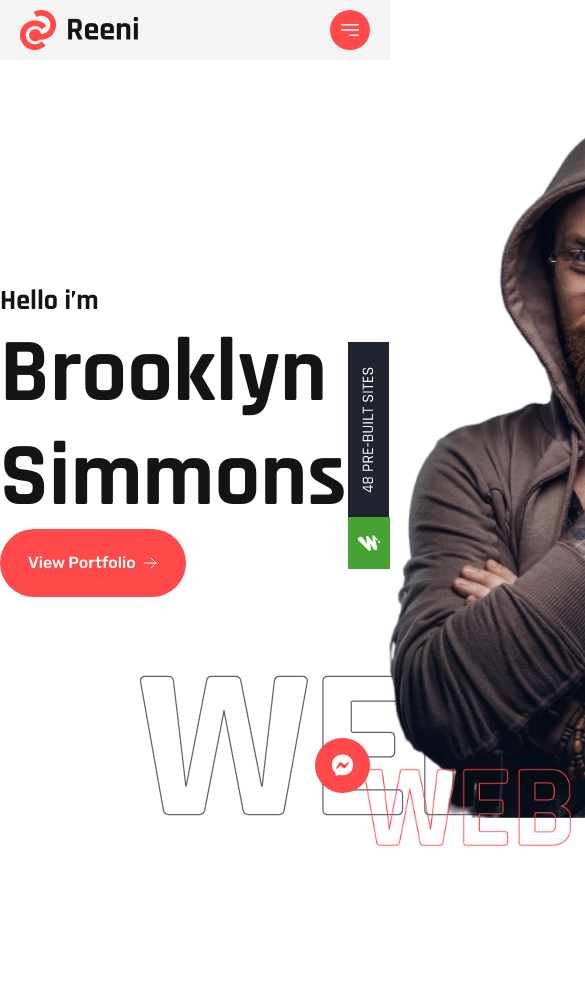
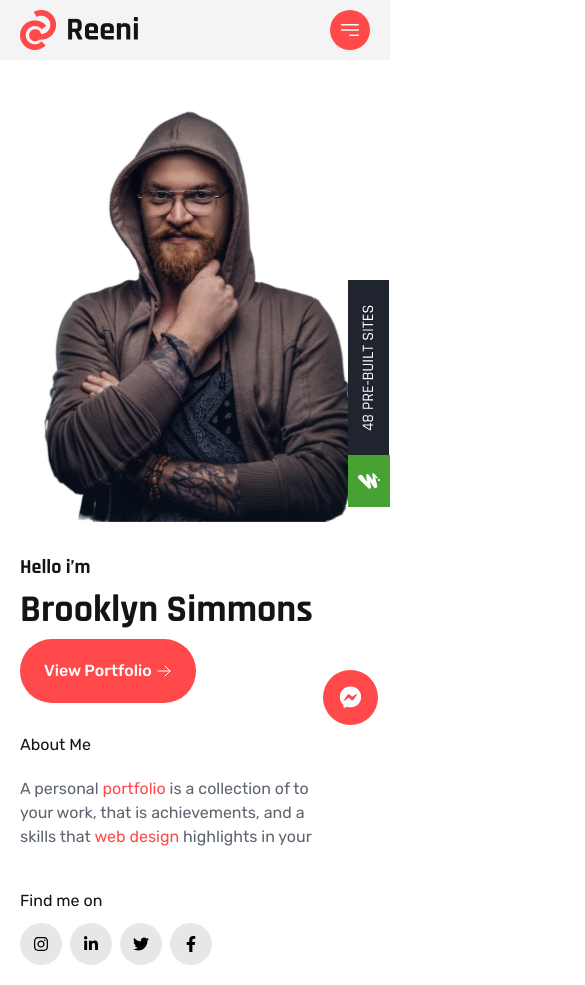
Before and after one commit to devrafsun10/renni, a React (Vite) app: page / in a window 390 px wide. Shown: the top 985 px of the page, 585 px wide, since content can reach past the window. Before the commit the page ends 927 px from the top, so only its background shows below. Built offline with nearby package versions, Linux system fonts and the light colour scheme.

Commit message:
banner responsive

```diff
--- a/src/App.jsx
+++ b/src/App.jsx
@@ -1,4 +1,5 @@
 import Banner from "./components/Banner/Banner"
+import Bannerresponsive from "./components/Banner/Bannerresponsive"
 import Navbar from "./components/Navbar/Navbar"
 
 function App() {
@@ -7,6 +8,7 @@ function App() {
     <>
     <Navbar />
     <Banner/>
+    <Bannerresponsive/>
     </>
   )
 }
--- a/src/components/Banner/Banner.jsx
+++ b/src/components/Banner/Banner.jsx
@@ -27,8 +27,8 @@ const Banner = () => {
   };
 
   return (
-    <div className="bg-[#FFFFFF] pt-0 pb-27.25 relative">
-      <div className=" container flex items-center justify-between ">
+    <div className="bg-[#FFFFFF] pt-0 pb-27.25 relative hidden md:block">
+      <div className="container md:flex items-center justify-between ">
         {/* left part */}
         <div>
           <h4 className="font-primary font-bold text-[28px] text-[#141414]">
@@ -44,11 +44,11 @@ const Banner = () => {
         </div>
         {/* center part */}
         <div className="relative">
-          <div className="absolute -bottom-14 -right-65.5 z-0 max-w-270">
+          <div className=" hidden md:block absolute -bottom-14 -right-65.5 z-0 max-w-270">
             <img className="max-w-270" src={webblack} alt="webblack" />
           </div>
 
-          <div className="absolute -bottom-15 left-4 z-20 max-w-225">
+          <div className=" hidden md:block md:absolute md:-bottom-15 md:left-4 z-20 max-w-225">
             <img className="max-w-full" src={webred} alt="webred" />
           </div>
 
@@ -101,7 +101,7 @@ const Banner = () => {
       {/* card */}
 
       {show ? (
-        <div className="w-100 bg-[#F4F4F4] absolute top-0 right-0">
+        <div className="w-100 bg-[#F4F4F4] absolute top-0 right-0 z-25">
           <div className=" flex items-center justify-between py-5.5 px-2 bg-[#EDEDED]">
             <img src={logo} alt="logo" />
             <img
--- /dev/null
+++ b/src/components/Banner/Bannerresponsive.jsx
@@ -0,0 +1,194 @@
+import React, { useState } from 'react'
+import banner from "../../assets/banner.svg";
+import sideimg from "../../assets/siteimg.svg";
+import massanger from "../../assets/massangericon.svg";
+import logo from "../../assets/logo.svg";
+import crossicon from "../../assets/crossicon.svg";
+import cardbanner from "../../assets/cardbanner.svg";
+import phn from "../../assets/phnicon.svg";
+import msg from "../../assets/msgicon.svg";
+import location from "../../assets/locationicon.svg";
+import { HiOutlineArrowRight } from "react-icons/hi2";
+import {
+  FaInstagram,
+  FaLinkedinIn,
+  FaTwitter,
+  FaFacebookF,
+} from "react-icons/fa";
+
+const Bannerresponsive = () => {
+    const [show, setShow] = useState(false);
+
+      const handleclick = () => {
+        setShow(!show);
+        console.log("ok cool");
+      };
+  return (
+    <div className='md:hidden p-5 relative'>
+        {/* cardPart */}
+        <div className=" absolute top-152.5 right-3 cursor-pointer">
+                <img onClick={handleclick} src={massanger} alt="#massanger" />
+              </div>
+
+              {show ? (
+                      <div className="w-90 bg-[#F4F4F4] absolute top-0 right-0 z-25">
+                        <div className=" flex items-center justify-between py-4 px-2 bg-[#EDEDED]">
+                          <img src={logo} alt="logo" />
+                          <img
+                            className=" cursor-pointer z-4"
+                            onClick={handleclick}
+                            src={crossicon}
+                            alt="crossicon"
+                          />
+                        </div>
+
+                        <div className=" cardcontainer py-7.5">
+                          <img src={cardbanner} alt="cardbanner" />
+
+                          <div>
+                            <h5 className=" font-secondary font-bold text-[16px] text-[#141414] mt-5 mb-3">
+                              Freelancer delivering exceptional Webflow, and Next.js
+                              solutions.
+                            </h5>
+                            <p className=" font-secondary font-normal text-[10px] text-[#5D6570]">
+                              I am a skilled freelancer specializing in Webflow development,
+                              Figma design, and Next.js projects. I deliver creative, dynamic,
+                              and user-centric web solutions.
+                            </p>
+                          </div>
+
+                          <div className="mt-5 mb-3">
+                            <div className=" flex items-center gap-x-5 mb-5">
+                              <div>
+                                <img src={phn} alt="phone" />
+                              </div>
+                              <div>
+                                <h6 className=" font-primary font-semibold text-[15px] text-[#FF494A]">
+                                  Call Now
+                                </h6>
+                                <p
+                                  className=" font-secondary font-normal text-[16px] text-[#141414]
+                              "
+                                >
+                                  +92 (8800) - 98670
+                                </p>
+                              </div>
+                            </div>
+
+                            <div className=" flex items-center gap-x-5 mb-5">
+                              <div>
+                                <img src={msg} alt="msg" />
+                              </div>
+                              <div>
+                                <h6 className=" font-primary font-semibold text-[15px] text-[#FF494A]">
+                                  Mail Us
+                                </h6>
+                                <p
+                                  className=" font-secondary font-normal text-[16px] text-[#141414]
+                              "
+                                >
+                                  example@info.com
+                                </p>
+                              </div>
+                            </div>
+
+                            <div className=" flex items-center gap-x-5">
+                              <div>
+                                <img src={location} alt="location" />
+                              </div>
+                              <div>
+                                <h6 className=" font-primary font-semibold text-[15px] text-[#FF494A]">
+                                  My Address
+                                </h6>
+                                <p
+                                  className=" font-secondary font-normal text-[16px] text-[#141414]
+                              "
+                                >
+                                  66 Broklyant, New York 3269
+                                </p>
+                              </div>
+                            </div>
+                          </div>
+
+                          <div>
+                            <p className=" font-primary font-medium text-[16px] text-[#141414] mb-3.75">
+                              find with me
+                            </p>
+
+                            <div className=" flex items-center gap-x-2">
+                              <div className="bg-[#E7E7E7] p-3.25 rounded-full cursor-pointer">
+                                <FaInstagram />
+                              </div>
+                              <div className="bg-[#E7E7E7] p-3.25 rounded-full cursor-pointer">
+                                <FaLinkedinIn />
+                              </div>
+                              <div className="bg-[#E7E7E7] p-3.25 rounded-full cursor-pointer">
+                                <FaTwitter />
+                              </div>
+                              <div className="bg-[#E7E7E7] p-3.25 rounded-full cursor-pointer">
+                                <FaFacebookF />
+                              </div>
+                            </div>
+                          </div>
+                        </div>
+                      </div>
+                    ) : (
+                      ""
+                    )}
+        {/* cardPartEnd */}
+        <div>
+            <img src={banner} alt="banner" />
+            <img className=' absolute top-55 right-0' src={sideimg} alt="sideimg" />
+        </div>
+
+        <div>
+            <div className='mt-7.5'>
+                      <h4 className="font-primary font-bold text-[20px] text-[#141414]">
+                        Hello i’m
+                      </h4>
+                      <h1 className=" font-primary font-bold text-[38px] text-[#141414]">
+                        Brooklyn Simmons
+                      </h1>
+                      <button className=" flex items-center gap-x-1 bg-[#FF494A] text-[#FFFFFF] font-secondary font-medium text-[16px] py-5 px-6 rounded-full cursor-pointer">
+                        View Portfolio
+                        <HiOutlineArrowRight />
+                      </button>
+                    </div>
+        </div>
+
+        <div className='mt-7.5'>
+                  <h6 className=" font-secondary font-normal text-[16px] text-[#141414] mb-5">
+                    About Me
+                  </h6>
+                  <p className=" font-secondary font-normal text-[16px] text-[#5D6570] w-[296.25px] mb-10">
+                    A personal <span className="text-[#FF494A]">portfolio</span> is a
+                    collection of to your work, that is achievements, and a skills that{" "}
+                    <span className="text-[#FF494A]">web design</span> highlights in
+                    your
+                  </p>
+
+                  <div>
+                    <p className=" font-secondary font-normal text-[#141414] mb-2.5">
+                      Find me on
+                    </p>
+                    <div className=" flex items-center gap-x-2">
+                      <div className="bg-[#E7E7E7] p-3.25 rounded-full cursor-pointer">
+                        <FaInstagram />
+                      </div>
+                      <div className="bg-[#E7E7E7] p-3.25 rounded-full cursor-pointer">
+                        <FaLinkedinIn />
+                      </div>
+                      <div className="bg-[#E7E7E7] p-3.25 rounded-full cursor-pointer">
+                        <FaTwitter />
+                      </div>
+                      <div className="bg-[#E7E7E7] p-3.25 rounded-full cursor-pointer">
+                        <FaFacebookF />
+                      </div>
+                    </div>
+                  </div>
+                </div>
+    </div>
+  )
+}
+
+export default Bannerresponsive
```
